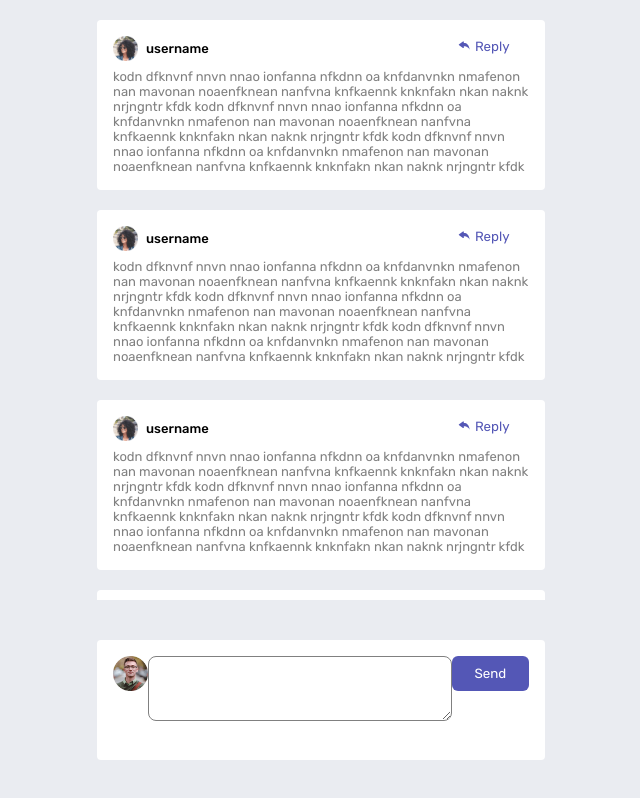
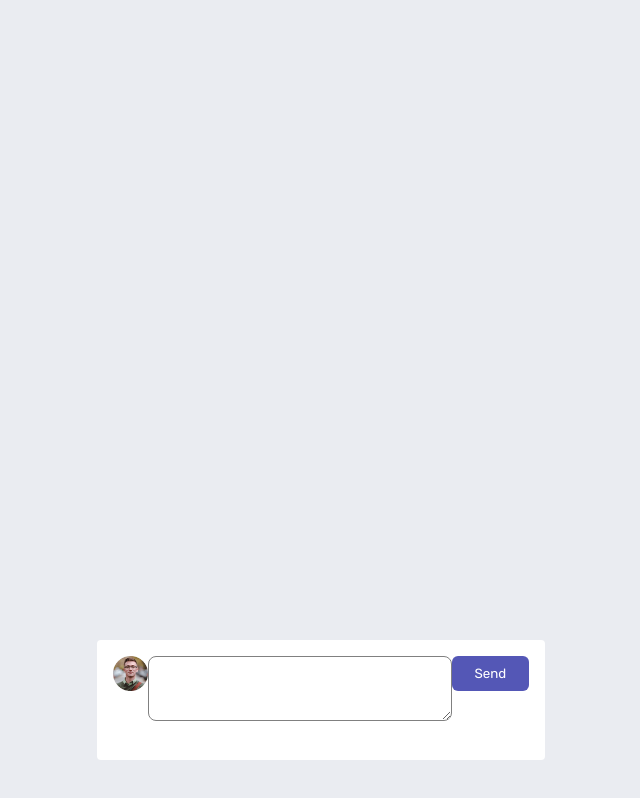
Before and after one commit to 2201monesh/comment-section, a React (Create React App) app: page / in a window 1280 px wide. Shown: the whole page, without its empty margins (319-959 px from the left). Built offline with nearby package versions, Linux system fonts and the light colour scheme.

Commit message:
Comments array mapping

```diff
--- a/src/App.js
+++ b/src/App.js
@@ -1,18 +1,22 @@
+import { useState } from "react";
 import CommentInfo from "./CommentInfo";
 import InputComment from "./InputComment";
 
 function App() {
+
+  const [comments, setComments] = useState([]);
+
+  const handleClick = (event) => {
+    setComments([...comments, event]);
+  }
+
   return (
     <div className="main-section">
       <div className="main-top">
-        <CommentInfo />
-        <CommentInfo />
-        <CommentInfo />
-        <CommentInfo />
-        <CommentInfo />
+        {comments.map(() => (<CommentInfo />))}
       </div>
       <div className="main-bottom">
-        <InputComment />
+        <InputComment onChange={handleClick} />
       </div>
     </div>
   );
--- a/src/InputComment.js
+++ b/src/InputComment.js
@@ -1,7 +1,7 @@
 import { useState } from 'react';
 import logo1 from './images/avatars/image-juliusomo.png';
 
-function InputComment() {
+function InputComment({onChange}) {
 
   const [comment, setComment] = useState('');
 
@@ -9,11 +9,16 @@ function InputComment() {
     setComment(e.target.value);
   }
 
+  const btnClick = () => {
+    onChange(comment);
+    setComment('');
+  }
+
   return (
     <div className="input-comment-section">
       <img className='profile-image' src={logo1} alt="" />
-      <textarea onChange={handleChange} className='input-box-comment' type="text" />
-      <button className='button'>Send</button>
+      <textarea value={comment} onChange={handleChange} className='input-box-comment' type="text" />
+      <button onClick={btnClick} className='button'>Send</button>
     </div>
   )
 }
```
